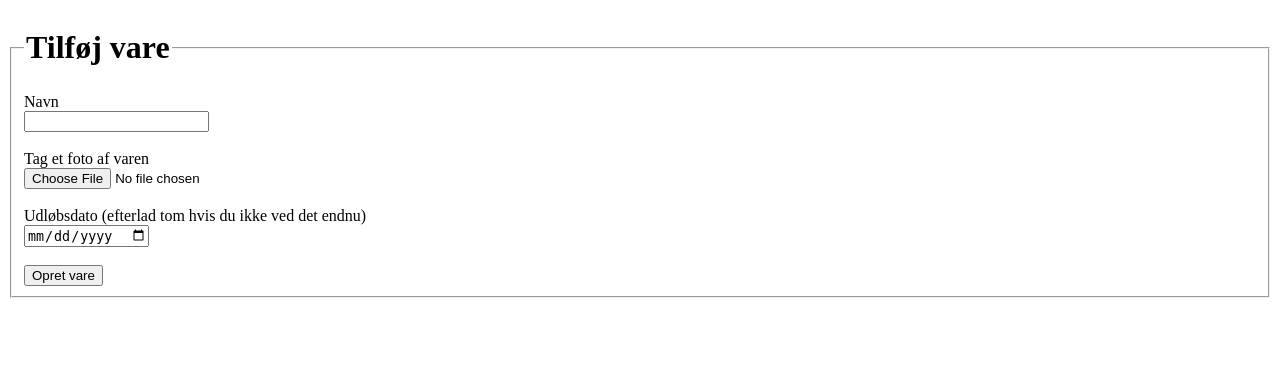
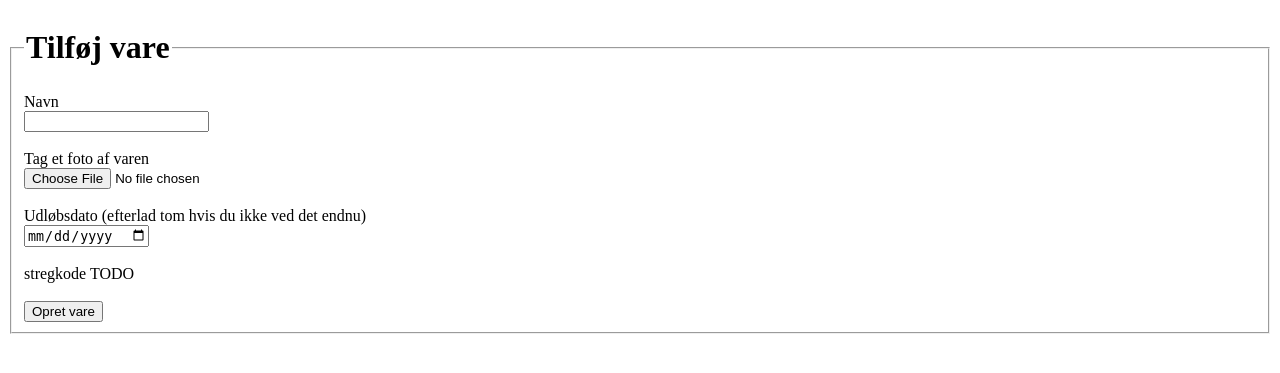
Before and after one commit to nqpz/expiry-dates, a Django app: page /varer/ny/ in a window 1280 px wide. Shown: the top 373 px of the page. Run offline with Django 5.2, Linux system fonts and the light colour scheme.

Commit message:
Add todo

```diff
--- a/varer/templates/varer/new.html
+++ b/varer/templates/varer/new.html
@@ -22,6 +22,8 @@
 
         <label for="udløb_date">Udløbsdato (efterlad tom hvis du ikke ved det endnu)</label><br>
         <input type="date" name="udløb_date">
+        <br><br>
+        stregkode TODO
 
         <br><br><input type="submit" value="Opret vare">
       </fieldset>
```
